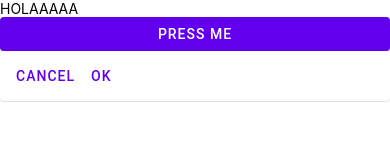
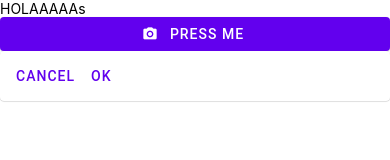
Before and after one commit to DaviDix117/appPeliculas, a React Native app in the folder themovieapp/: screen / in a window 390 px wide. Shown: the top 160 px of the page. Built offline with nearby package versions, Linux system fonts and the light colour scheme.

Commit message:
iconos instalados
104 fin

```diff
--- a/themovieapp/App.js
+++ b/themovieapp/App.js
@@ -7,14 +7,14 @@ export default function App() {
   return (
     <PaperProvider>
       <SafeAreaView>
-        <Text>HOLAAAAA</Text>
-        <Button mode="contained" onPress={() => console.log('Presionado')}>
+        <Text>HOLAAAAAs</Text>
+        <Button icon="camera" mode="contained" onPress={() => console.log('Presionado')}>
           Press me
         </Button>
         <Card>
           <Card.Actions>
             <Button>Cancel</Button>
-            <Button>Ok</Button>
+            <Button  onPress={() => console.log('OKKKk')} >Ok</Button>
           </Card.Actions>
         </Card>
       </SafeAreaView>
```
Also changed, not shown: 1 other file (tests, documents, lock files or other folders).
